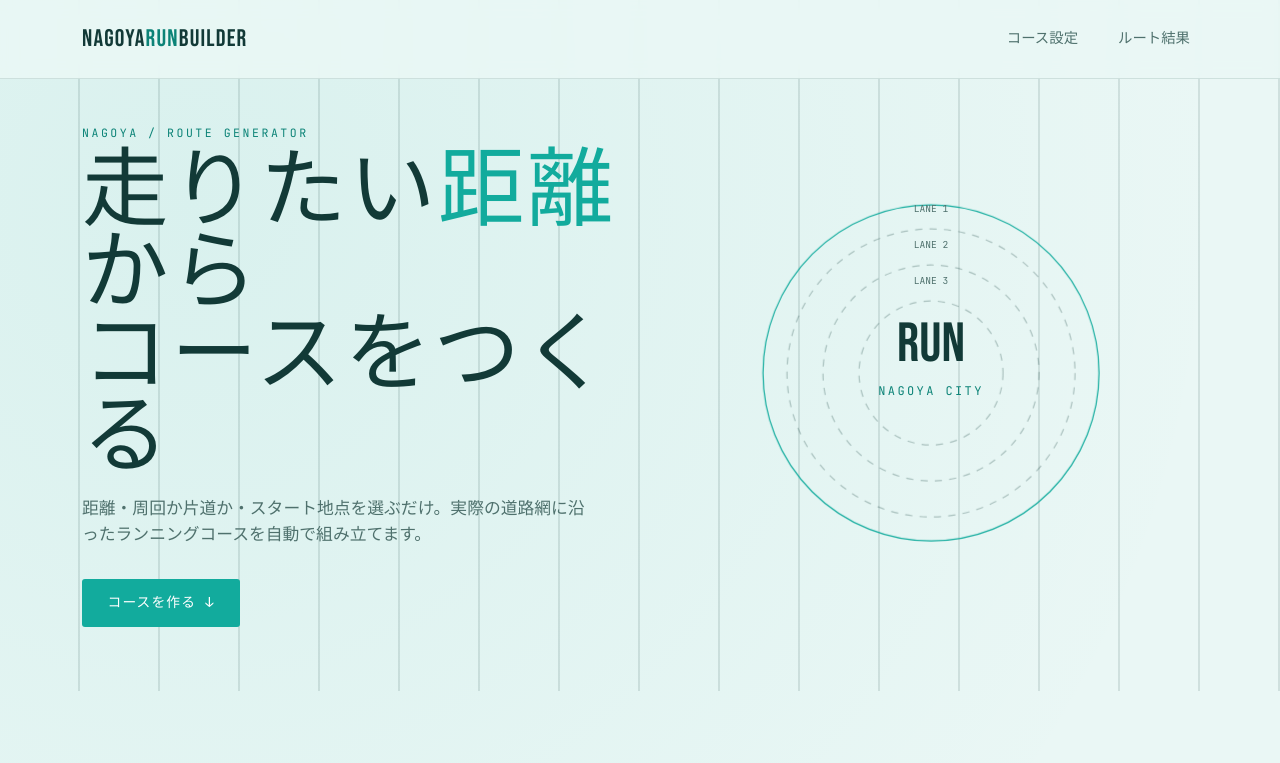
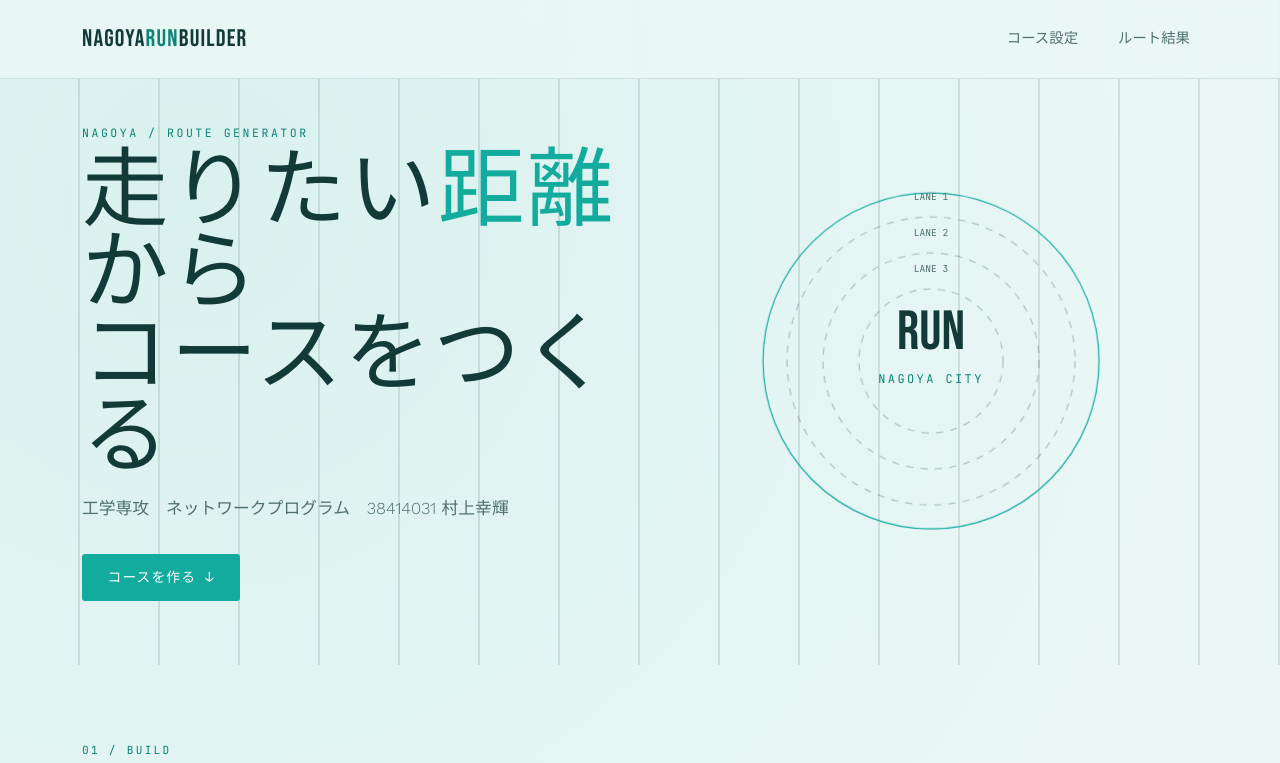
Before and after one commit to kokimu0126/nagoya-run-builder, a plain HTML site: page index.html in a window 1280 px wide. Shown: the top 763 px of the page. Drawn offline with nearby package versions, Linux system fonts and the light colour scheme.

Commit message:
Update index.html

```diff
--- a/index.html
+++ b/index.html
@@ -255,7 +255,7 @@ footer .mono{color:var(--red-soft);}
       <div class="col-lg-6">
         <span class="eyebrow">Nagoya / Route Generator</span>
         <h1>走りたい<em>距離</em>から<br>コースをつくる</h1>
-        <p class="lede">距離・周回か片道か・スタート地点を選ぶだけ。実際の道路網に沿ったランニングコースを自動で組み立てます。</p>
+        <p class="lede">工学専攻　ネットワークプログラム　38414031 村上幸輝</p>
         <a href="#builder" class="btn btn-run mt-3" style="width:auto;display:inline-block;">コースを作る ↓</a>
       </div>
       <div class="col-lg-6">
```
